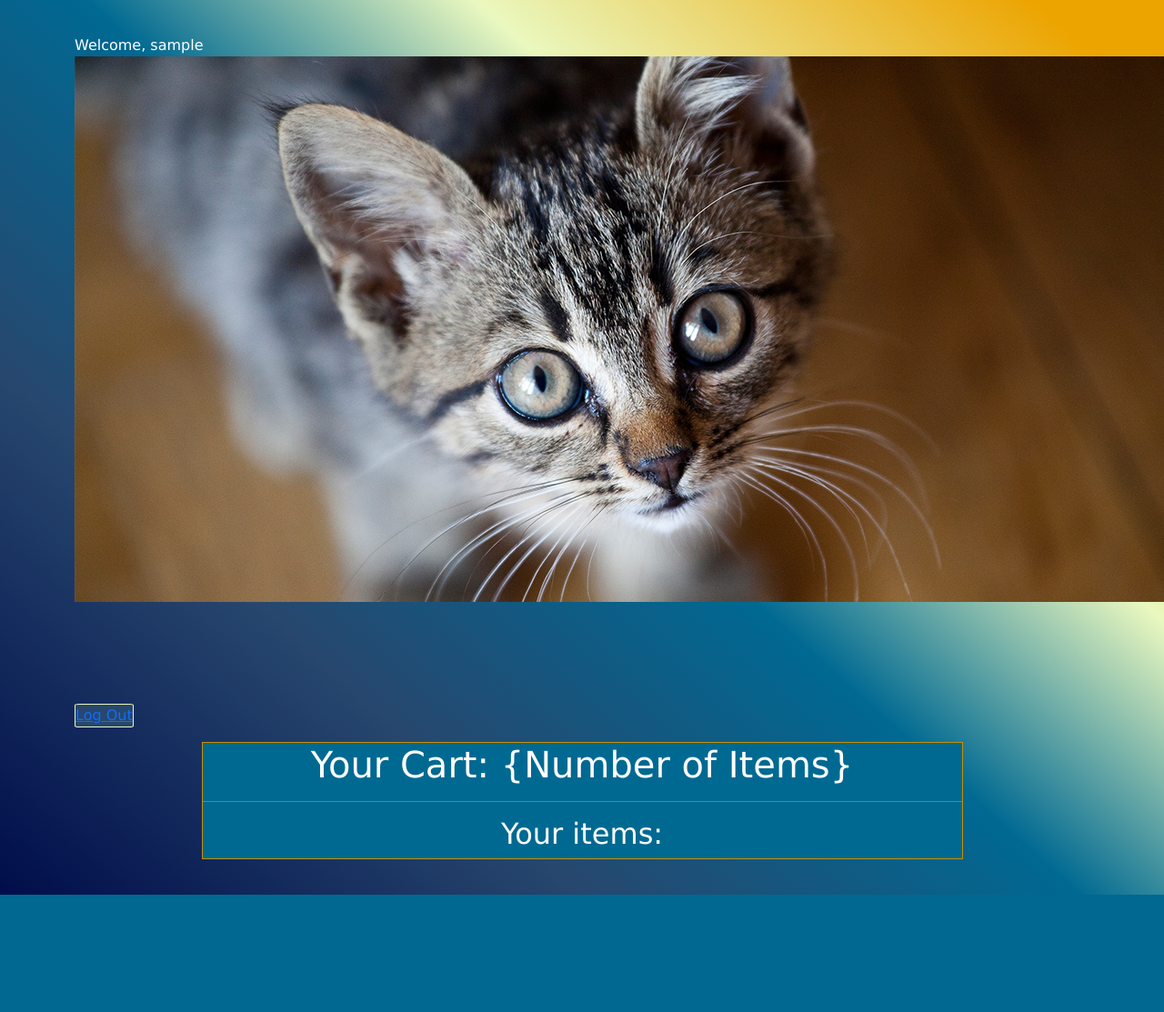
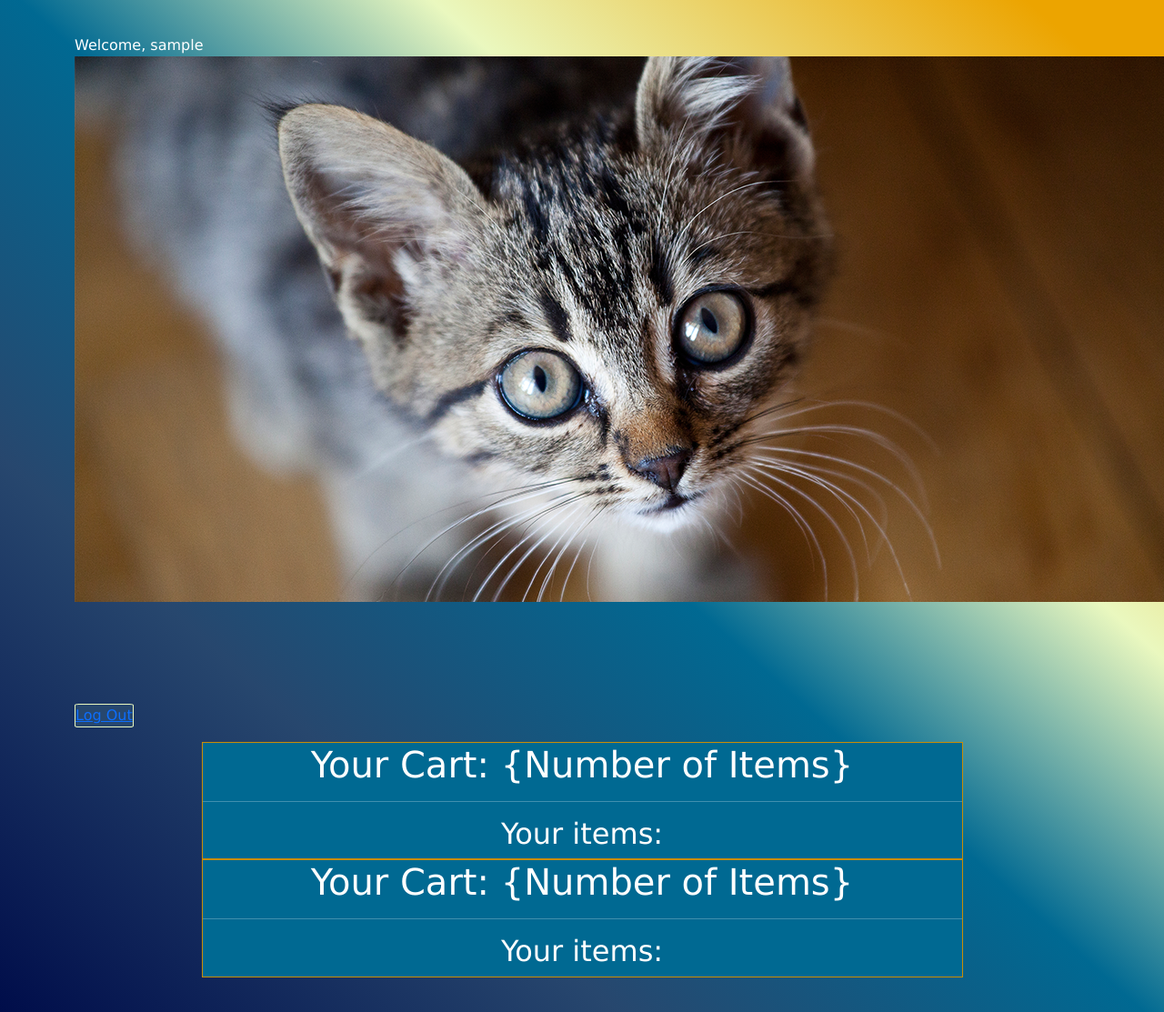
Before and after one commit to Jahgor123/TicketMasterFinalProject, a Django app: template templates/cart.html in a window 1280 px wide. Shown: the whole page at 91% size. Before the commit the page ends 984 px from the top, so only its background shows below. Run offline with Django 4.2, Linux system fonts and the light colour scheme; a user stored in the database is signed in; data comes from the database, SQL or seed files in the repository; both versions use the stored data as it was after the commit; the template is opened without the code that fills it: values that come from a table or form of the project are taken from there, most other values are stand-ins (such as "Sample title", 1, 10 or a date in 2020).

Commit message:
Cart now works just need to fix redirecting in the cart function

```diff
--- a/templates/cart.html
+++ b/templates/cart.html
@@ -29,7 +29,7 @@
                 <button type="button" class=" log-in" type="submit" value="logout">
                     <a href="{% url 'logout' %}">Log Out</a>
                 </button>
-        {% for ticket in ticketCart %}
+        {% for ticket in tickets %}
             <div class="results-cart">
                 <h1>Your Cart: {Number of Items}</h1>
                 <hr>
--- a/ticketmaster/views.py
+++ b/ticketmaster/views.py
@@ -229,7 +229,7 @@ def cart_add(request):
                                      image=image)
 
         # Redirect or render the appropriate response
-        return redirect('cart')  # or any other response you want
+        return redirect('cart.html')  # or any other response you want
 
     return redirect('index')
 
```
Also changed, not shown: db.sqlite3.
